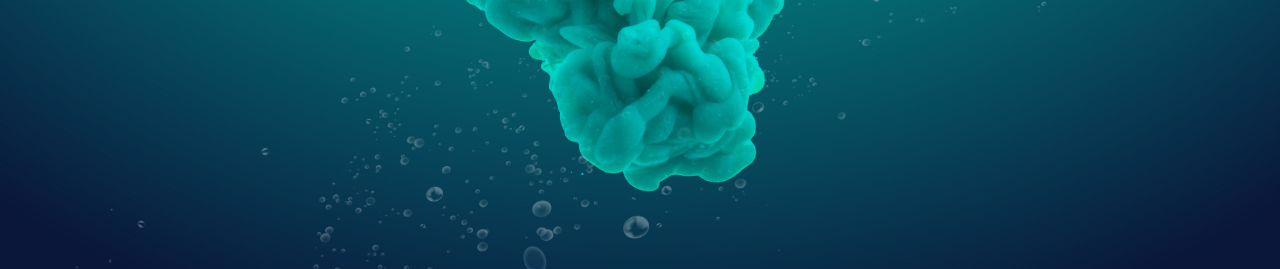
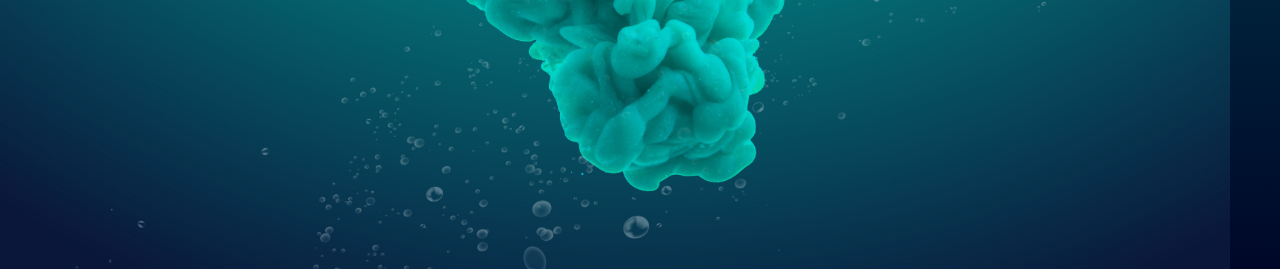
Before and after one commit to JoelAngels/Bubbled-landingpasge, a plain HTML site: page index.html in a window 1280 px wide. Shown: the part 531-800 px from the top of the page. Drawn offline with Linux system fonts and the light colour scheme.

Commit message:
styled the sidebar but only added the sidebar as a div only without any content in it

```diff
--- a/index.html
+++ b/index.html
@@ -17,6 +17,7 @@
             <h1>World's<br> Creative Studio</h1>
             <button type = "button">Take A Tour</button>
         </div>
+        <div class="side-bar"></div>
     </div>
 </body>
 </html>
--- a/main.css
+++ b/main.css
@@ -53,3 +53,12 @@ h1 {
     margin: 10px 0 30px;
     line-height: 80px;
 }
+
+.side-bar {
+    width: 50px;
+    height: 100vh;
+    background: linear-gradient(#00545d, #000729);
+    position: absolute;
+    right: 0;
+    top: 0;
+}
```
